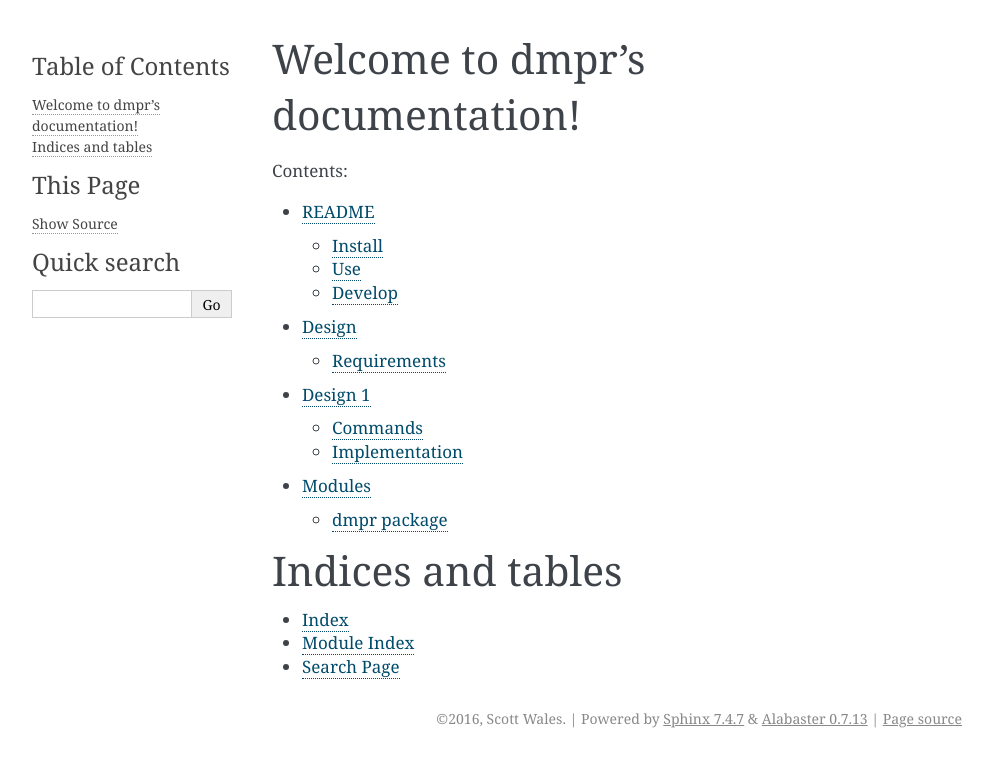
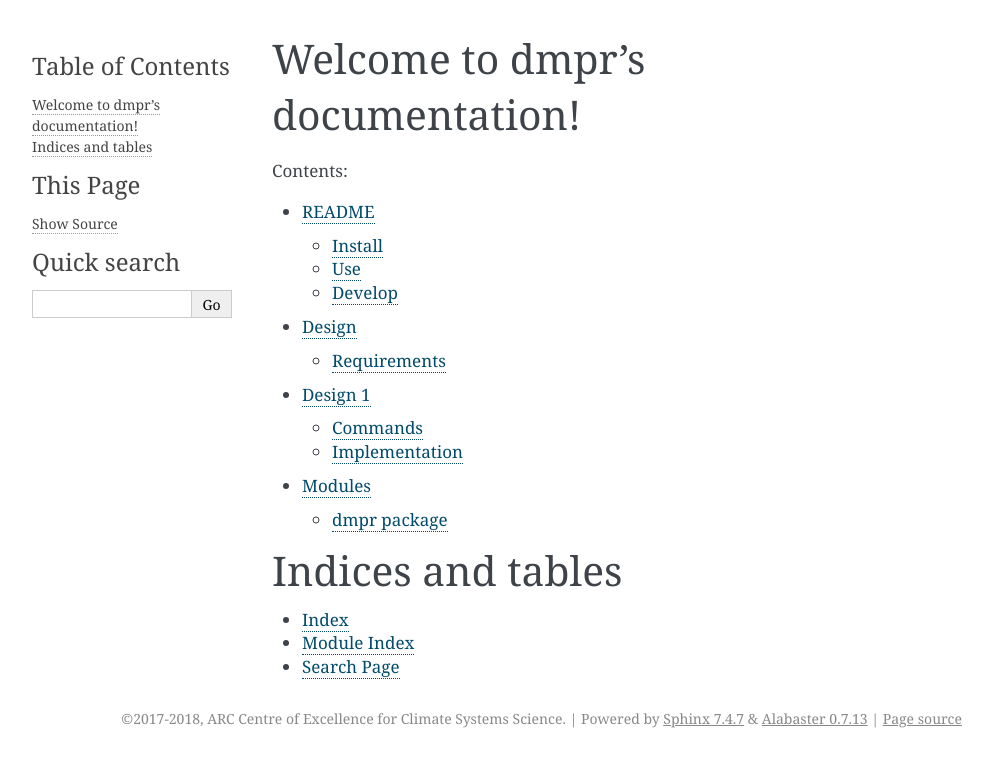
Before and after one commit to coecms/dmpr, a Sphinx documentation site: the page built from docs/index.rst, in a window 1280 px wide. Shown: the top 767 px of the page, without its empty margins (148-1140 px from the left). Built offline with Sphinx 7.4.7, drawn with Linux system fonts in a browser that asks for light colours.

Commit message:
Update copyright

```diff
--- a/docs/conf.py
+++ b/docs/conf.py
@@ -57,7 +57,7 @@ master_doc = 'index'
 
 # General information about the project.
 project = u'dmpr'
-copyright = u'2016, Scott Wales'
+copyright = u'2017-2018, ARC Centre of Excellence for Climate Systems Science'
 author = u'Scott Wales'
 
 # Access project metadata
```
